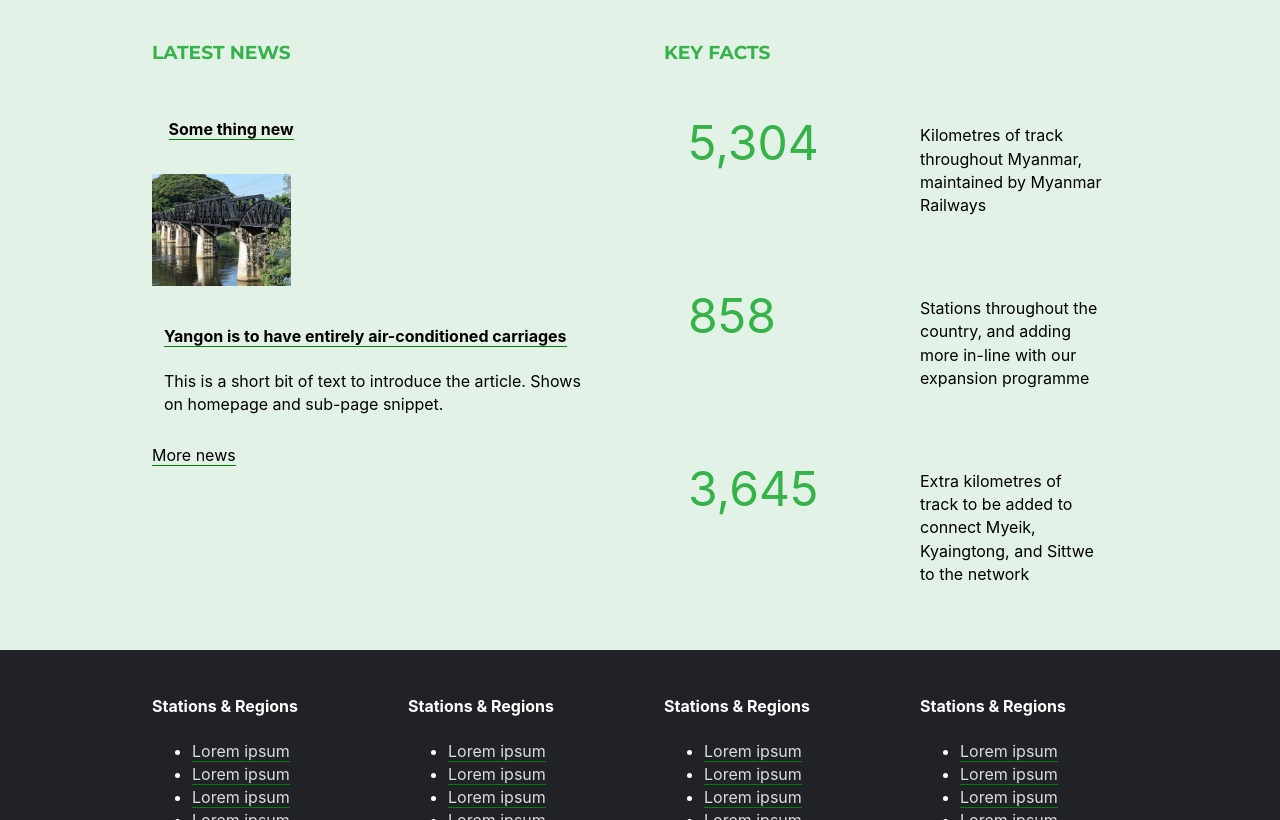
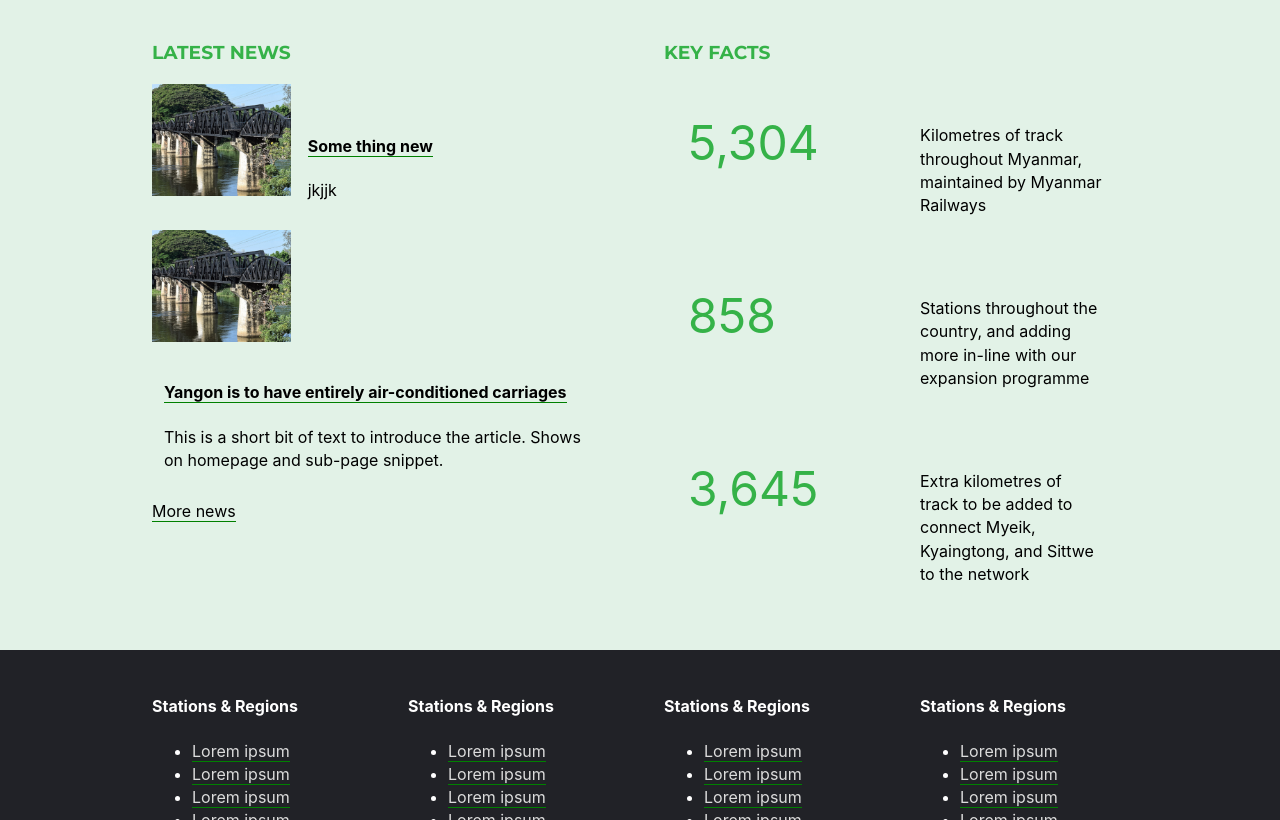
Before and after one commit to mmr-ui/mmr-ui.github.io, a Jekyll site: the page built from index.md, in a window 1280 px wide and 900 px high, scrolled down 1158 px, cut to the strip 80-900 px from the top of the window. Built offline with Jekyll 4.4.1, drawn with Linux system fonts in a browser that asks for light colours.

Commit message:
Updated Some Thing New

```diff
--- a/_posts/2019-10-03-some-thing-new.markdown
+++ b/_posts/2019-10-03-some-thing-new.markdown
@@ -1,4 +1,6 @@
 ---
 title: Some thing new
 date: 2019-10-03 19:52:00 Z
+blog-image: "/uploads/history-myanmar-rail-400-320.jpg"
+extract: jkjjk
 ---
```
